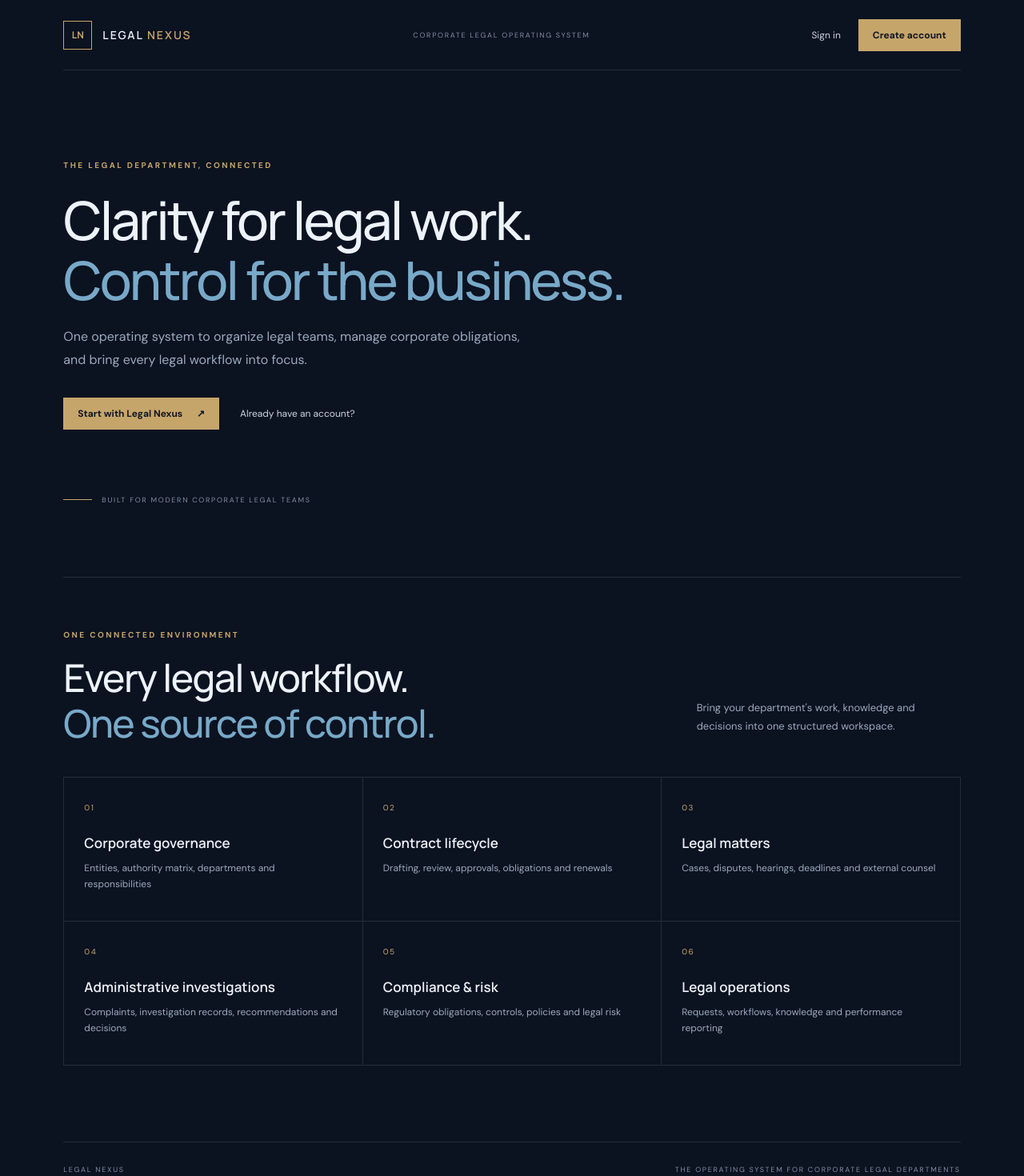
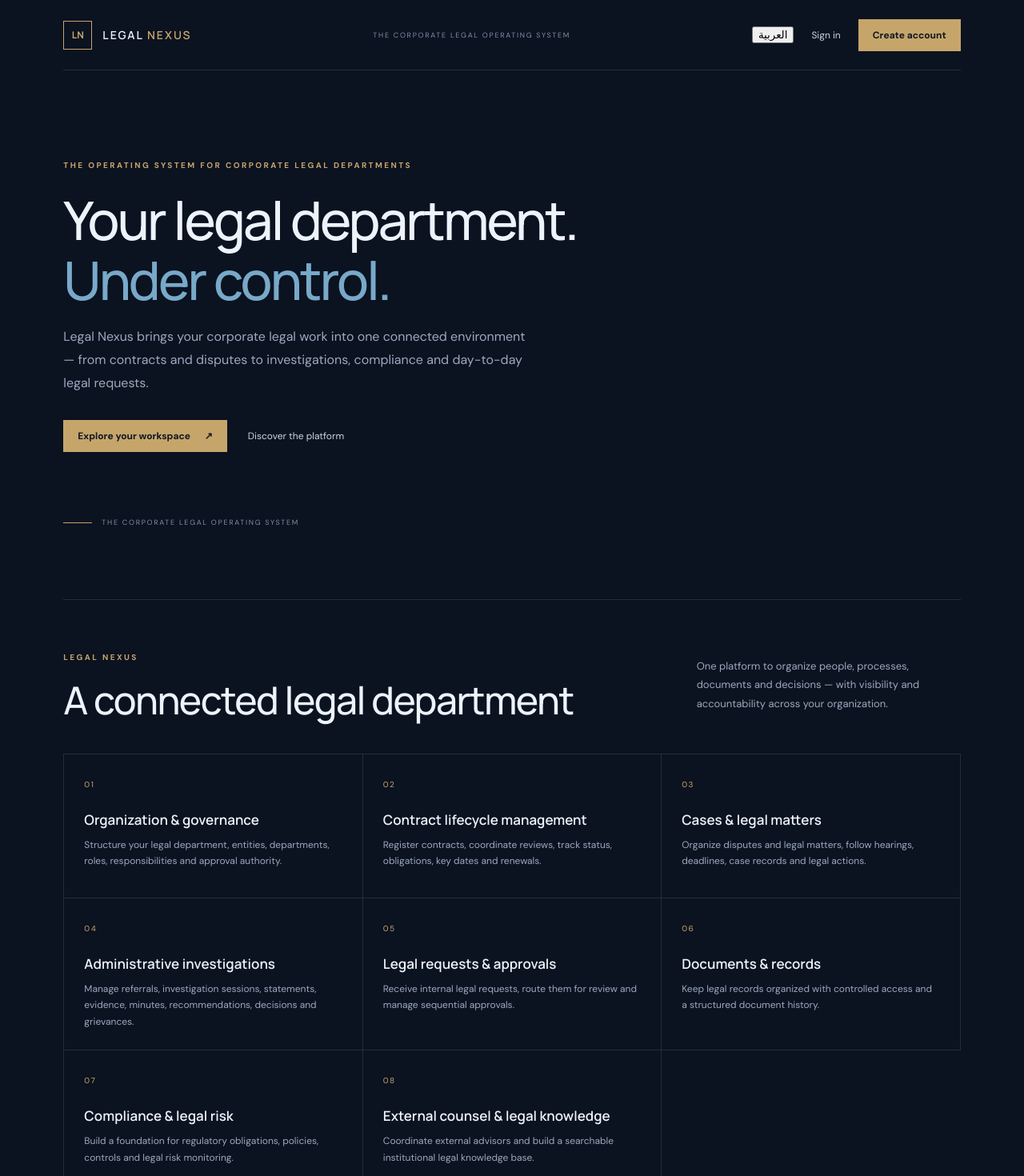
Before and after one commit to minamishelshaker-dev/legal-nexus, a Next.js app in the folder src/src/: page / in a window 1280 px wide. Shown: the top 1470 px of the page at 80% size. Built offline with nearby package versions, Linux system fonts and the light colour scheme; no server answers.

Commit message:
feat: add bilingual Arabic English landing and locale foundation

```diff
--- a/src/src/src/app/layout.tsx
+++ b/src/src/src/app/layout.tsx
@@ -1,4 +1,8 @@
-import type { Metadata } from 'next';
-import './globals.css';
-export const metadata: Metadata = { title: 'Legal Nexus | Legal Department Operating System', description: 'The operating system for corporate legal departments.' };
-export default function RootLayout({ children }: Readonly<{ children: React.ReactNode }>) { return <html lang="en"><body>{children}</body></html>; }
+import type { Metadata } from "next";
+import { cookies } from "next/headers";
+import "./globals.css";
+export const metadata: Metadata = { title: "Legal Nexus | Legal Department Operating System", description: "The operating system for corporate legal departments." };
+export default async function RootLayout({ children }: Readonly<{ children: React.ReactNode }>) {
+ const jar=await cookies(); const lang=jar.get("ln_lang")?.value==="ar"?"ar":"en";
+ return <html lang={lang} dir={lang==="ar"?"rtl":"ltr"}><body>{children}</body></html>;
+}
--- a/src/src/src/app/page.tsx
+++ b/src/src/src/app/page.tsx
@@ -1,32 +1,70 @@
-const modules = [
-  ["01", "Corporate governance", "Entities, authority matrix, departments and responsibilities"],
-  ["02", "Contract lifecycle", "Drafting, review, approvals, obligations and renewals"],
-  ["03", "Legal matters", "Cases, disputes, hearings, deadlines and external counsel"],
-  ["04", "Administrative investigations", "Complaints, investigation records, recommendations and decisions"],
-  ["05", "Compliance & risk", "Regulatory obligations, controls, policies and legal risk"],
-  ["06", "Legal operations", "Requests, workflows, knowledge and performance reporting"],
-];
+import Link from "next/link";
+import { cookies } from "next/headers";
+import LanguageSwitcher from "@/components/language-switcher";
+import "./globals.css";
 
-export default function Home() {
-  return (
-    <main className="shell">
-      <nav className="nav">
-        <a className="brand" href="/"><span className="mark">LN</span><span>LEGAL <b>NEXUS</b></span></a>
-        <span className="nav-note">CORPORATE LEGAL OPERATING SYSTEM</span>
-        <div className="nav-actions"><a className="nav-login" href="/login">Sign in</a><a className="nav-join" href="/signup">Create account</a></div>
-      </nav>
-      <section className="hero">
-        <div className="eyebrow">THE LEGAL DEPARTMENT, CONNECTED</div>
-        <h1>Clarity for legal work.<br /><em>Control for the business.</em></h1>
-        <p className="intro">One operating system to organize legal teams, manage corporate obligations, and bring every legal workflow into focus.</p>
-        <div className="hero-actions"><a href="/signup" className="primary">Start with Legal Nexus <span>↗</span></a><a href="/login" className="secondary">Already have an account?</a></div>
-        <div className="hero-note"><span className="note-line" /> BUILT FOR MODERN CORPORATE LEGAL TEAMS</div>
-      </section>
-      <section className="modules-section">
-        <div className="section-head"><div><div className="eyebrow">ONE CONNECTED ENVIRONMENT</div><h2>Every legal workflow.<br /><em>One source of control.</em></h2></div><p>Bring your department's work, knowledge and decisions into one structured workspace.</p></div>
-        <div className="modules-grid">{modules.map(([number, title, description]) => <article className="public-module" key={number}><span>{number}</span><h3>{title}</h3><p>{description}</p></article>)}</div>
-      </section>
-      <footer className="site-footer"><span>LEGAL NEXUS</span><span>THE OPERATING SYSTEM FOR CORPORATE LEGAL DEPARTMENTS</span></footer>
-    </main>
-  );
+const en = {
+  nav:"THE CORPORATE LEGAL OPERATING SYSTEM", login:"Sign in", signup:"Create account",
+  eyebrow:"THE OPERATING SYSTEM FOR CORPORATE LEGAL DEPARTMENTS",
+  title1:"Your legal department.", title2:"Under control.",
+  intro:"Legal Nexus brings your corporate legal work into one connected environment — from contracts and disputes to investigations, compliance and day-to-day legal requests.",
+  start:"Explore your workspace", discover:"Discover the platform",
+  capabilities:"A connected legal department", capIntro:"One platform to organize people, processes, documents and decisions — with visibility and accountability across your organization.",
+  services:[
+   ["01","Organization & governance","Structure your legal department, entities, departments, roles, responsibilities and approval authority."],
+   ["02","Contract lifecycle management","Register contracts, coordinate reviews, track status, obligations, key dates and renewals."],
+   ["03","Cases & legal matters","Organize disputes and legal matters, follow hearings, deadlines, case records and legal actions."],
+   ["04","Administrative investigations","Manage referrals, investigation sessions, statements, evidence, minutes, recommendations, decisions and grievances."],
+   ["05","Legal requests & approvals","Receive internal legal requests, route them for review and manage sequential approvals."],
+   ["06","Documents & records","Keep legal records organized with controlled access and a structured document history."],
+   ["07","Compliance & legal risk","Build a foundation for regulatory obligations, policies, controls and legal risk monitoring."],
+   ["08","External counsel & legal knowledge","Coordinate external advisors and build a searchable institutional legal knowledge base."]
+  ],
+  workflow:"Designed around the way legal teams work", workflowIntro:"Connect legal work from the first request through review, decision, execution and follow-up.",
+  steps:[["Capture","Receive a request, contract, case or investigation referral."],["Coordinate","Assign responsibilities, route approvals and collaborate securely."],["Track","Follow deadlines, status, obligations and the complete activity history."],["Report","Give decision-makers a clearer view of legal workload and progress."]],
+  audience:"For organizations that take legal operations seriously", audienceIntro:"A flexible foundation for companies and institutions of different sizes and sectors.",
+  audiences:["Companies and corporate groups","Legal departments and in-house counsel","Compliance, HR and risk teams","Institutions managing contracts and disputes"],
+  trust:"Built for controlled, accountable legal operations", trustIntro:"Organization-level data separation, role-based access and database-enforced security policies form the foundation. Advanced controls and integrations will be introduced in subsequent product stages.",
+  cta:"Bring your legal work together.", ctaIntro:"Create your organization's workspace and start building a more structured legal operation.",
+  footer:"THE OPERATING SYSTEM FOR CORPORATE LEGAL DEPARTMENTS",
+  disclaimer:"The platform is under active development. Some capabilities described are planned and are not yet available in the current release."
+};
+const ar = {
+  nav:"نظام التشغيل للإدارات القانونية بالشركات", login:"تسجيل الدخول", signup:"إنشاء حساب",
+  eyebrow:"نظام التشغيل المتكامل للإدارات القانونية بالشركات والمؤسسات",
+  title1:"إدارتك القانونية.", title2:"تحت السيطرة.",
+  intro:"يجمع Legal Nexus أعمال الإدارة القانونية في بيئة رقمية مترابطة؛ بدءاً من العقود والمنازعات، مروراً بالتحقيقات والالتزام، وصولاً إلى الطلبات القانونية اليومية.",
+  start:"ابدأ مساحة عملك", discover:"اكتشف المنصة",
+  capabilities:"منظومة مترابطة للإدارة القانونية", capIntro:"منصة واحدة لتنظيم الأفراد والإجراءات والمستندات والقرارات، مع وضوح المسؤوليات وإمكانية متابعة الأعمال داخل المؤسسة.",
+  services:[
+   ["01","تأسيس وتنظيم الإدارة القانونية","تنظيم هيكل الإدارة القانونية والكيانات والإدارات والأدوار والمسؤوليات وصلاحيات الاعتماد."],
+   ["02","إدارة دورة حياة العقود","تسجيل العقود وتنسيق مراجعتها ومتابعة حالتها والتزاماتها ومواعيدها وتجديدها."],
+   ["03","القضايا والمنازعات القانونية","تنظيم ملفات القضايا والمنازعات ومتابعة الجلسات والمواعيد والإجراءات القانونية."],
+   ["04","التحقيقات الإدارية والجزاءات","إدارة الإحالات وجلسات التحقيق والأقوال والأدلة والمحاضر والتوصيات والقرارات والتظلمات."],
+   ["05","الطلبات القانونية والموافقات","استقبال طلبات الإدارات المختلفة وتوجيهها للمراجعة وإدارة مسارات الموافقات المتتابعة."],
+   ["06","المستندات والسجلات القانونية","تنظيم السجلات والمستندات القانونية وإتاحة الوصول إليها وفق الصلاحيات وسجل منظم للملفات."],
+   ["07","الالتزام والمخاطر القانونية","بناء منظومة لمتابعة الالتزامات التنظيمية والسياسات والضوابط والمخاطر القانونية."],
+   ["08","المستشارون الخارجيون والمعرفة القانونية","تنسيق العمل مع المستشارين الخارجيين وبناء قاعدة معرفة قانونية مؤسسية قابلة للبحث."]
+  ],
+  workflow:"مصممة وفقاً لطريقة عمل الإدارات القانونية", workflowIntro:"اربط دورة العمل القانوني من لحظة تقديم الطلب وحتى المراجعة والقرار والتنفيذ والمتابعة.",
+  steps:[["استقبال","استقبل طلباً قانونياً أو عقداً أو قضية أو إحالة للتحقيق."],["تنسيق","وزع المسؤوليات ومرر الموافقات ومكّن التعاون المنظم."],["متابعة","تابع المواعيد والحالات والالتزامات وسجل الأنشطة."],["تقارير","امنح متخذي القرار رؤية أوضح لحجم العمل القانوني ومعدلات الإنجاز."]],
+  audience:"للمؤسسات التي تسعى إلى إدارة قانونية أكثر كفاءة", audienceIntro:"بنية مرنة تناسب الشركات والمؤسسات باختلاف أحجامها وقطاعاتها.",
+  audiences:["الشركات ومجموعات الشركات","الإدارات القانونية والمستشارون الداخليون","فرق الالتزام والموارد البشرية وإدارة المخاطر","المؤسسات التي تدير العقود والمنازعات"],
+  trust:"مصممة لإدارة قانونية منضبطة وقابلة للمساءلة", trustIntro:"يعتمد الأساس التقني على فصل بيانات المؤسسات، والصلاحيات حسب الأدوار، وسياسات حماية مطبقة على مستوى قاعدة البيانات. وستضاف الضوابط والتكاملات المتقدمة في مراحل التطوير التالية.",
+  cta:"اجمع أعمالك القانونية في مكان واحد.", ctaIntro:"أنشئ مساحة عمل مؤسستك وابدأ في بناء إدارة قانونية أكثر تنظيماً.",
+  footer:"نظام التشغيل للإدارات القانونية بالشركات والمؤسسات",
+  disclaimer:"المنصة قيد التطوير النشط. بعض الإمكانات الموضحة مخطط لها وليست متاحة بعد في الإصدار الحالي."
+};
+export default async function Home(){
+ const jar=await cookies(); const lang=jar.get("ln_lang")?.value==="ar"?"ar":"en"; const t=lang==="ar"?ar:en;
+ return <main className={"shell "+(lang==="ar"?"is-ar":"")} dir={lang==="ar"?"rtl":"ltr"}>
+  <nav className="nav"><Link className="brand" href="/"><span className="mark">LN</span><span>LEGAL <b>NEXUS</b></span></Link><span className="nav-note">{t.nav}</span><div className="nav-actions"><LanguageSwitcher lang={lang}/><Link className="nav-login" href="/login">{t.login}</Link><Link className="nav-join" href="/signup">{t.signup}</Link></div></nav>
+  <section className="hero"><div className="eyebrow">{t.eyebrow}</div><h1>{t.title1}<br/><em>{t.title2}</em></h1><p className="intro">{t.intro}</p><div className="hero-actions"><Link href="/signup" className="primary">{t.start} <span>↗</span></Link><a href="#capabilities" className="secondary">{t.discover}</a></div><div className="hero-note"><span className="note-line"/> {t.nav}</div></section>
+  <section className="modules-section" id="capabilities"><div className="section-head"><div><div className="eyebrow">LEGAL NEXUS</div><h2>{t.capabilities}</h2></div><p>{t.capIntro}</p></div><div className="modules-grid">{t.services.map(([number,title,description])=><article className="public-module" key={number}><span>{number}</span><h3>{title}</h3><p>{description}</p></article>)}</div></section>
+  <section className="story-section"><div className="section-head"><div><div className="eyebrow">CONNECTED WORKFLOWS</div><h2>{t.workflow}</h2></div><p>{t.workflowIntro}</p></div><div className="steps-grid">{t.steps.map(([title,desc],i)=><article className="step-card" key={title}><span>0{i+1}</span><h3>{title}</h3><p>{desc}</p></article>)}</div></section>
+  <section className="audience-section"><div className="section-head"><div><div className="eyebrow">BUILT FOR ORGANIZATIONS</div><h2>{t.audience}</h2></div><p>{t.audienceIntro}</p></div><div className="audience-list">{t.audiences.map(x=><div key={x}><span>↗</span>{x}</div>)}</div></section>
+  <section className="trust-section"><div className="eyebrow">SECURITY & ACCOUNTABILITY</div><h2>{t.trust}</h2><p>{t.trustIntro}</p></section>
+  <section className="closing-cta"><div><div className="eyebrow">LEGAL NEXUS</div><h2>{t.cta}</h2><p>{t.ctaIntro}</p></div><Link href="/signup" className="primary">{t.signup} <span>↗</span></Link></section>
+  <footer className="site-footer"><span>LEGAL NEXUS</span><span>{t.footer}</span><small>{t.disclaimer}</small></footer>
+ </main>;
 }
--- /dev/null
+++ b/src/src/src/components/language-switcher.tsx
@@ -0,0 +1,5 @@
+"use client";
+export default function LanguageSwitcher({lang}:{lang:"ar"|"en"}){
+ function change(){document.cookie="ln_lang="+(lang==="ar"?"en":"ar")+"; path=/; max-age=31536000; samesite=lax";window.location.reload();}
+ return <button type="button" className="language-switch" onClick={change} aria-label={lang==="ar"?"Switch to English":"التبديل إلى العربية"}>{lang==="ar"?"EN":"العربية"}</button>;
+}
--- /dev/null
+++ b/src/src/src/lib/locale.ts
@@ -0,0 +1,2 @@
+import { cookies } from "next/headers";
+export async function getLocale():Promise<"ar"|"en">{const jar=await cookies();return jar.get("ln_lang")?.value==="ar"?"ar":"en";}
```
